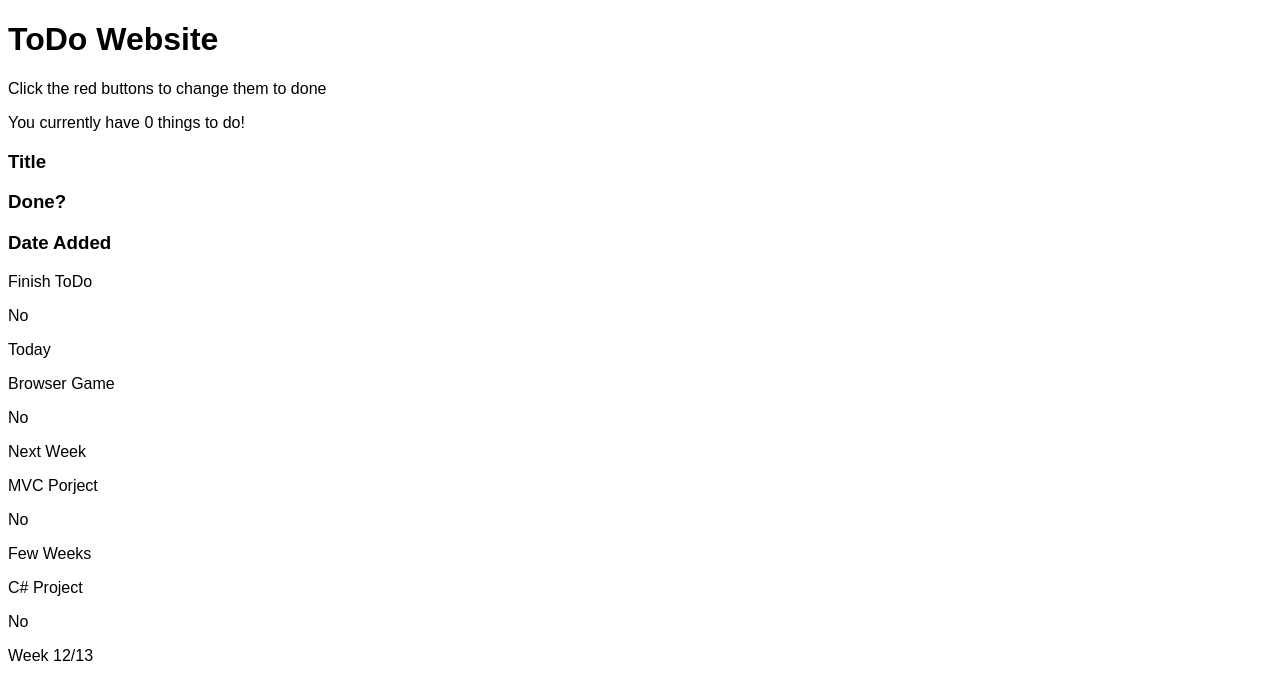
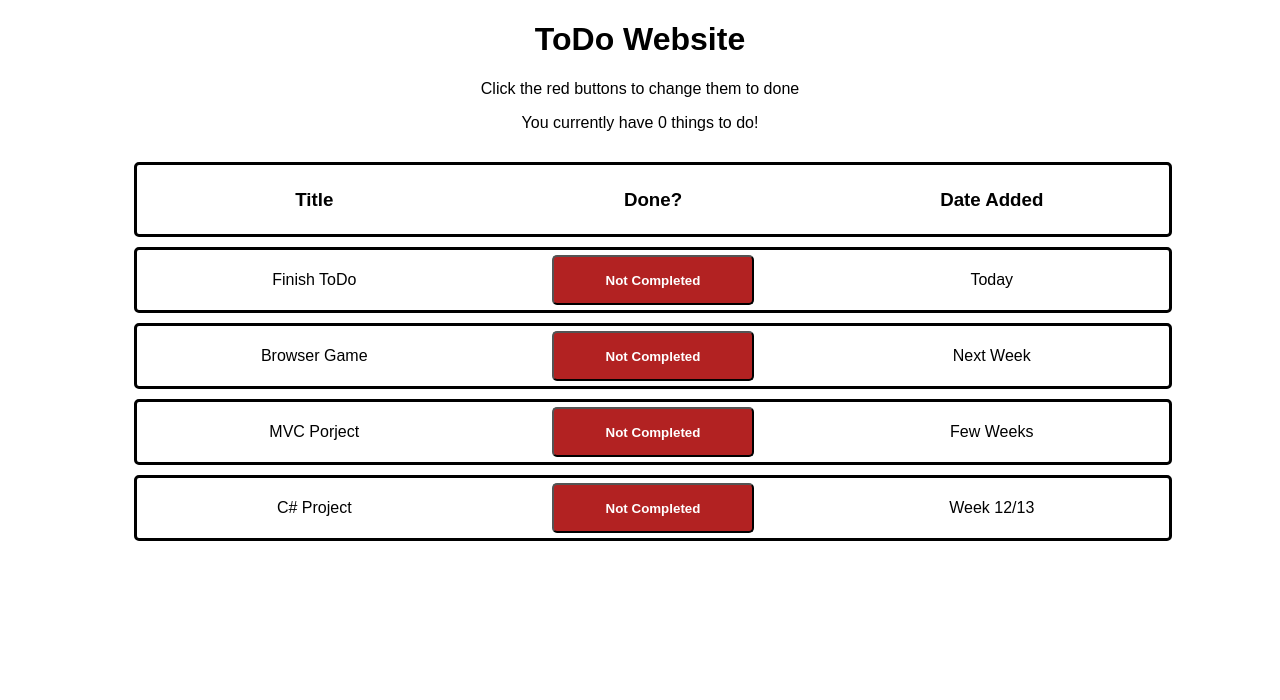
Before and after one commit to Murphh/todo-hwk, a plain HTML site: page index.html in a window 1280 px wide. Drawn offline with Linux system fonts and the light colour scheme.

Commit message:
Added basic CSS

```diff
--- a/css/styles.css
+++ b/css/styles.css
@@ -1,3 +1,48 @@
 body {
   font-family: sans-serif;
+  text-align: center;
 }
+
+.main-content {
+  display: flex;
+  flex-direction: column;
+  width: 80%;
+  height: 100%;
+  margin: 30px auto;
+}
+
+.todo-row {
+  display: flex;
+  flex-direction: row;
+  width: 100%;
+  justify-content: space-between;
+  border: solid 3px black;
+  border-radius: 5px;
+  margin-bottom: 10px;
+  padding: 5px 10px;
+}
+
+.todo-row p, .todo-row h3 {
+  width: 33%;
+  text-align: center;
+}
+
+.todo-button {
+  width: 20%;
+  border-radius: 5px;
+  color: white;
+  font-weight: bold;
+}
+
+.todo-button:hover{
+  background-color: red;
+  cursor: pointer;
+}
+
+.not-completed {
+  background-color: firebrick;
+}
+
+.completed {
+  background-color: green;
+}
--- a/index.html
+++ b/index.html
@@ -9,32 +9,32 @@
   <body>
     <h1>ToDo Website</h1>
     <p>Click the red buttons to change them to done</p>
-    <p>You currently have <span>0</span> things to do!<p>
+    <p>You currently have <span id="remaining-tasks">0</span> things to do!<p>
 
     <div class="main-content">
-      <div class="todo-header-row">
+      <div class="todo-row todo-header-row">
         <h3>Title</h3>
         <h3>Done?</h3>
         <h3>Date Added</h3>
       </div>
       <div class="todo-row">
         <p class="todo-title">Finish ToDo</p>
-        <p class="todo-done">No</p>
+        <button type="button" name="button" class="not-completed todo-button">Not Completed</button>
         <p class="todo-date">Today</p>
       </div>
       <div class="todo-row">
         <p class="todo-title">Browser Game</p>
-        <p class="todo-done">No</p>
+        <button type="button" name="button" class="not-completed todo-button">Not Completed</button>
         <p class="todo-date">Next Week</p>
       </div>
       <div class="todo-row">
         <p class="todo-title">MVC Porject</p>
-        <p class="todo-done">No</p>
+        <button type="button" name="button" class="not-completed todo-button">Not Completed</button>
         <p class="todo-date">Few Weeks</p>
       </div>
       <div class="todo-row">
         <p class="todo-title">C# Project</p>
-        <p class="todo-done">No</p>
+        <button type="button" name="button" class="not-completed todo-button">Not Completed</button>
         <p class="todo-date">Week 12/13</p>
       </div>
     </div>
```
